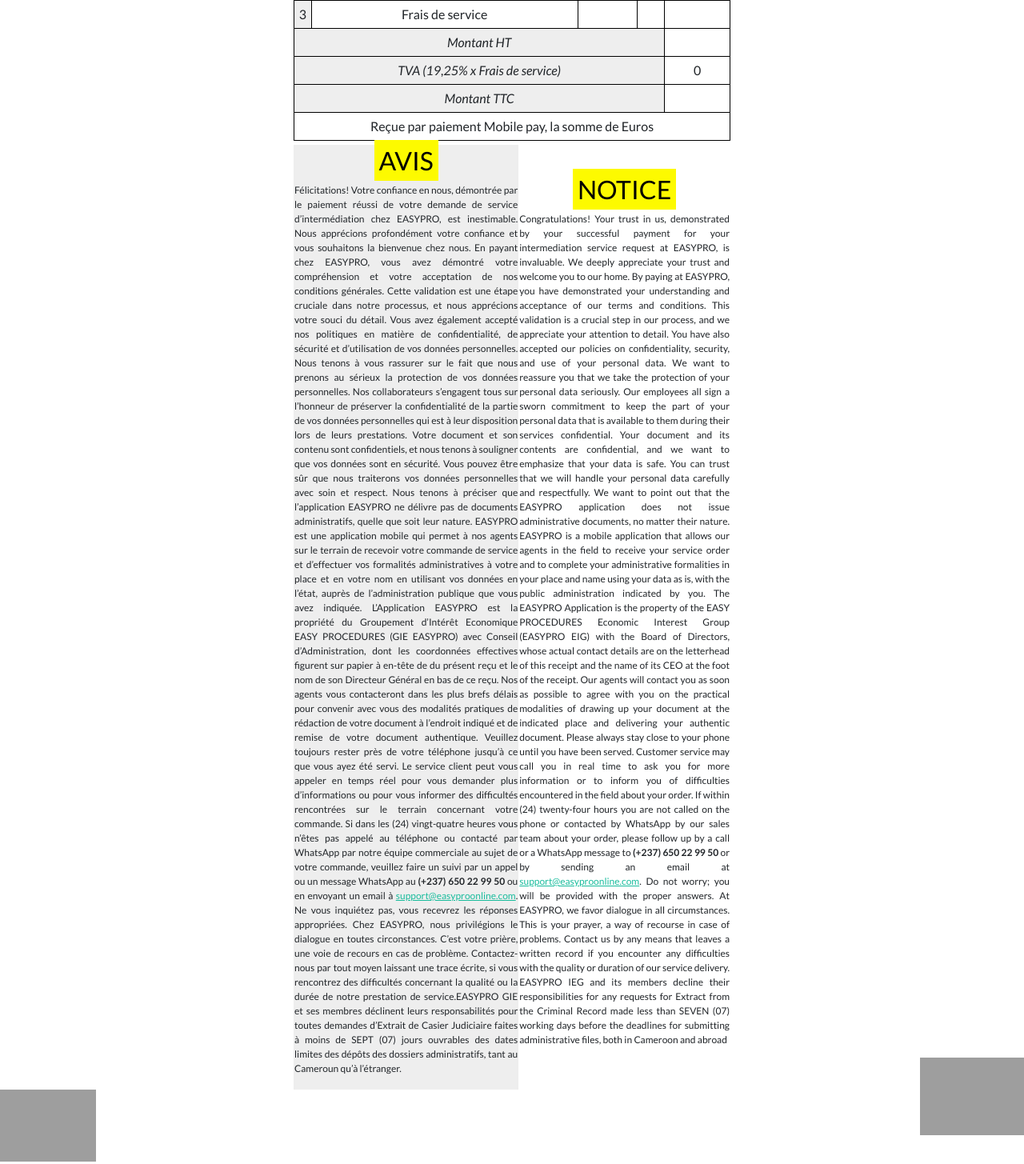
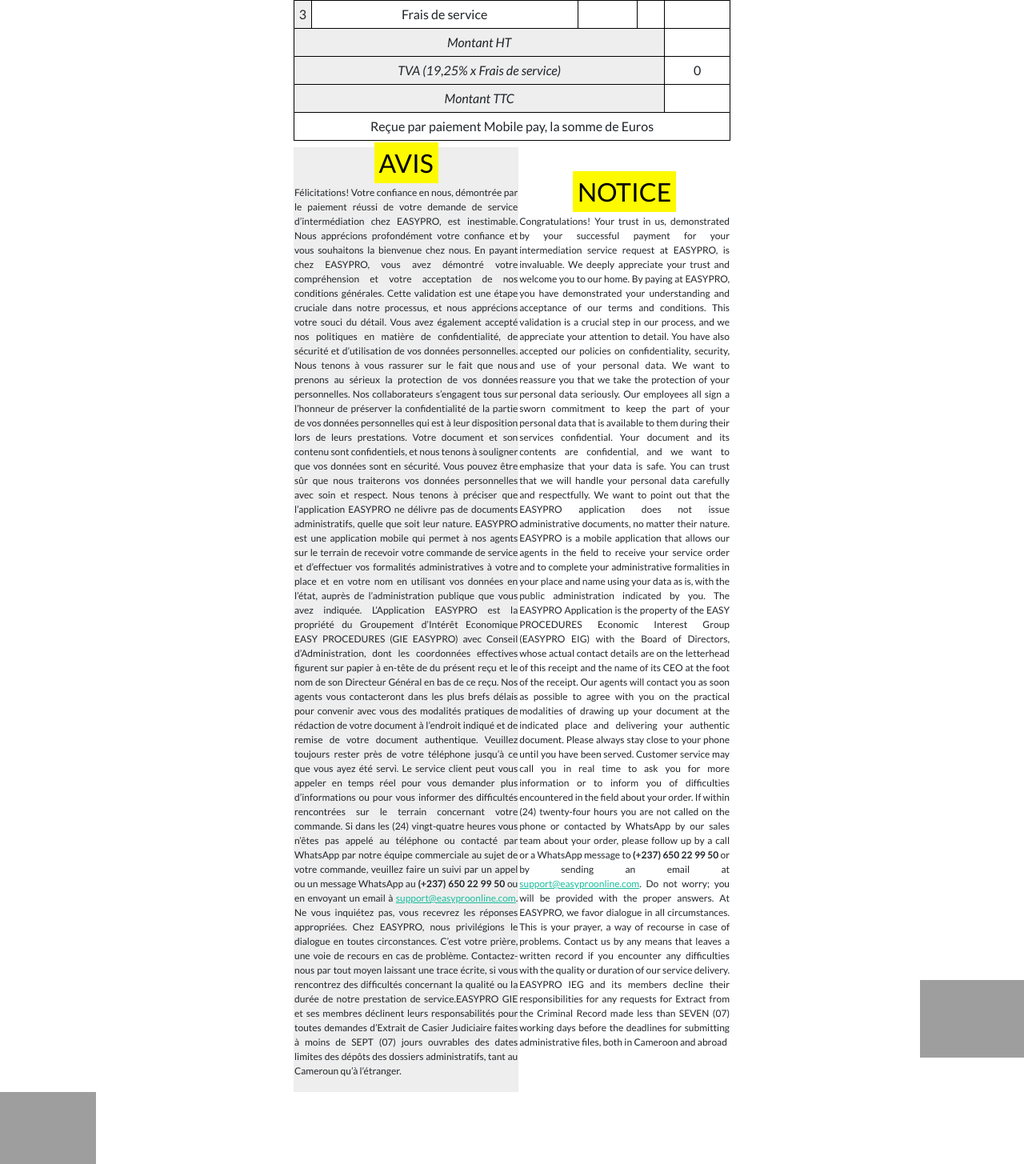
Before and after one commit to adigxs/easypro237, a Django app: template request/templates/receipt.html in a window 1280 px wide. Shown: the part 619-2074 px from the top of the page at 80% size. Run offline with Django 3.2, Linux system fonts and the light colour scheme; the template is opened without the code that fills it, so the values that code supplies are empty; some libraries are stand-ins or nearby versions; grey boxes are pictures that could not be loaded.

Commit message:
Update receipt file.

```diff
--- a/request/templates/receipt.html
+++ b/request/templates/receipt.html
@@ -143,7 +143,7 @@
                             <td colspan="5" class="colspan" style="background-color: transparent">Reçue par paiement Mobile pay, la somme de <strong>{{ total_amount_in_words }}</strong> {% if currency_code == "XAF" %}Francs CFA{% else %} Euros {% endif %}</td>
                         </tr>
                     </table>
-                    <table id="notices" style="border-style: none; margin-top: 5px">
+                    <table id="notices" style="border-style: none; margin-top: 8px">
                         <tr style="border-style: none; height: 280px">
                             <td style="border-style: none; height: 280px">
                                 <h3><mark style="background-color: #fdfa00">AVIS</mark></h3>
@@ -161,7 +161,7 @@
         <footer>
             <div style="text-align: center">
                 <img width="120" style="float: left" src="https://firebasestorage.googleapis.com/v0/b/easy-pro-237.appspot.com/o/WhatsApp%20Image%202024-03-31%20at%2019.02.58.jpeg?alt=media&token=071c022c-389d-40e1-af46-6a1bd3241cc6">
-                <img width="130" style="margin-top: -40px; float: right; " src="https://firebasestorage.googleapis.com/v0/b/easy-pro-237.appspot.com/o/WhatsApp%20Image%202024-03-31%20at%2019.03.11.jpeg?alt=media&token=e41e47c1-563f-4d9e-81ed-a8c82d9dbdea">
+                <img width="130" style="margin-top: -140px; float: right; " src="https://firebasestorage.googleapis.com/v0/b/easy-pro-237.appspot.com/o/WhatsApp%20Image%202024-03-31%20at%2019.03.11.jpeg?alt=media&token=e41e47c1-563f-4d9e-81ed-a8c82d9dbdea">
             </div>
         </footer>
     </body>
```
